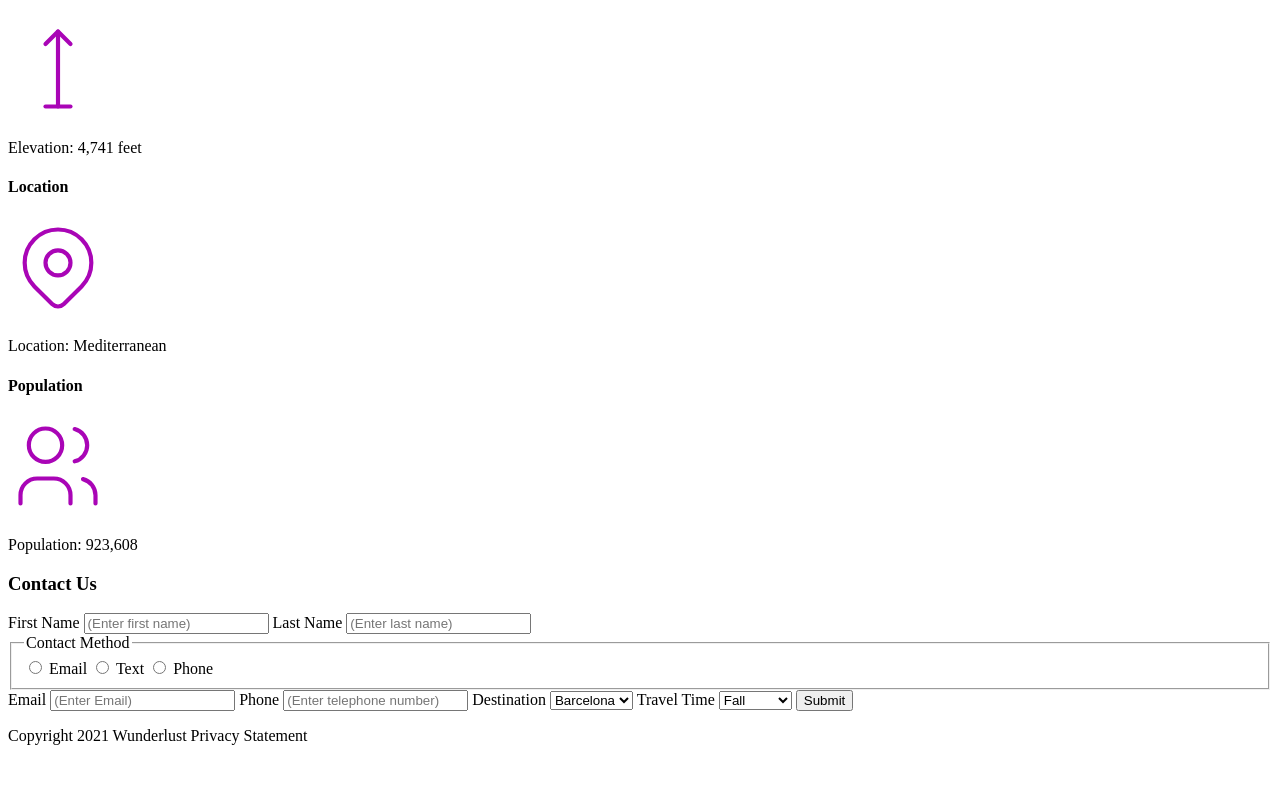
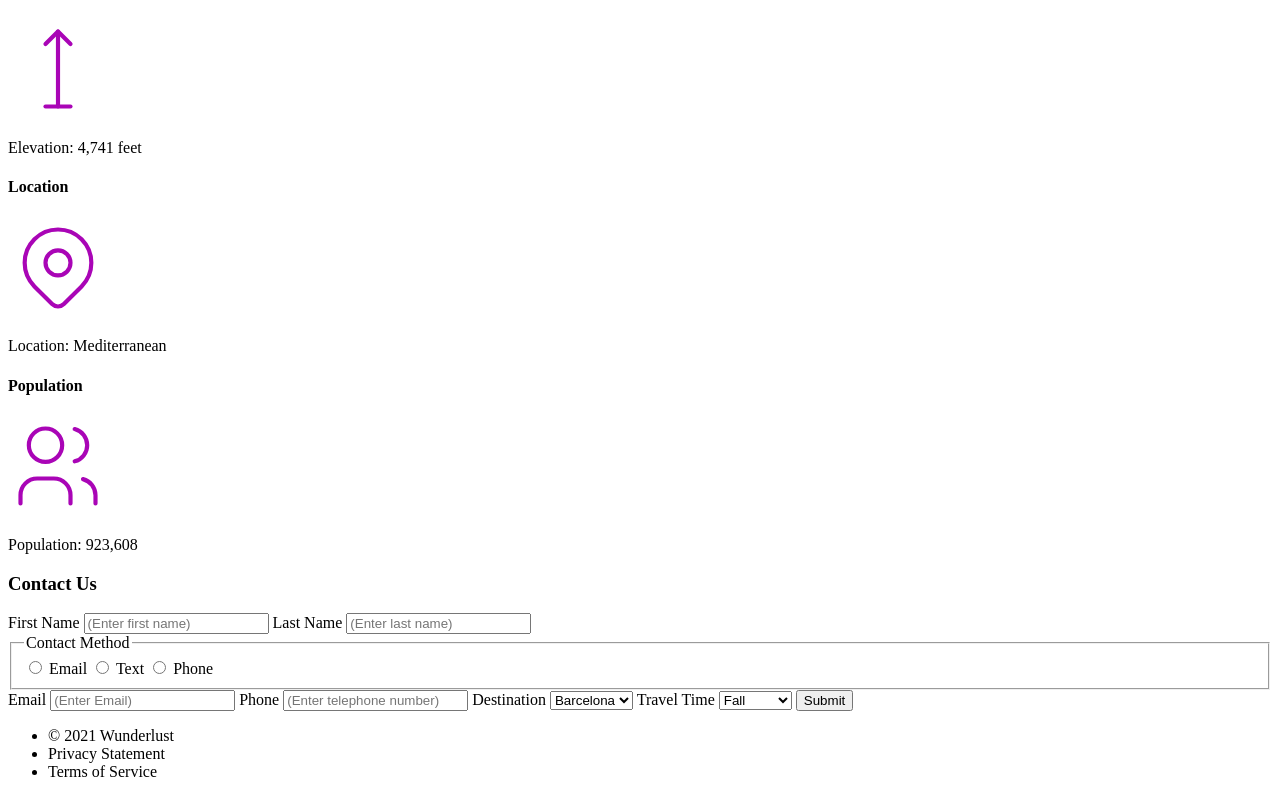
Before and after one commit to bamolin2/wunderlust, a plain HTML site: page index.html in a window 1280 px wide. Shown: the part 4147-4944 px from the top of the page. Before the commit the page ends 4908 px from the top, so only its background shows below. Drawn offline with Linux system fonts and the light colour scheme.

Commit message:
Update index.html

```diff
--- a/index.html
+++ b/index.html
@@ -222,7 +222,13 @@
             </article>
         </main>
         <footer>
-            <p>Copyright 2021 Wunderlust Privacy Statement</p>
+            <nav>
+                <ul>
+                    <li>&#169; 2021 Wunderlust</li>
+                    <li>Privacy Statement</li>
+                    <li>Terms of Service</li>
+                </ul>
+            </nav>
         </footer>
     </body>
 </html>
```
